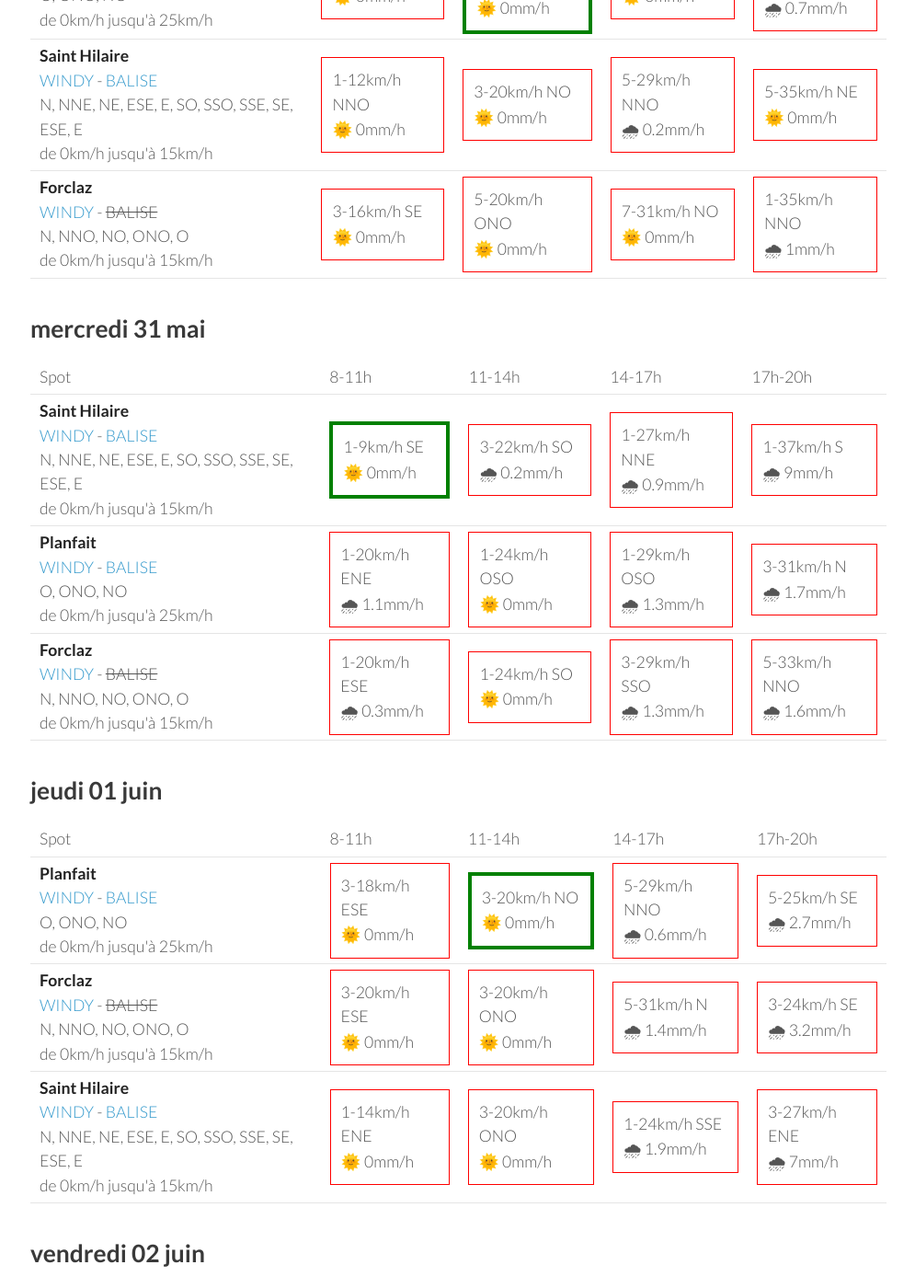
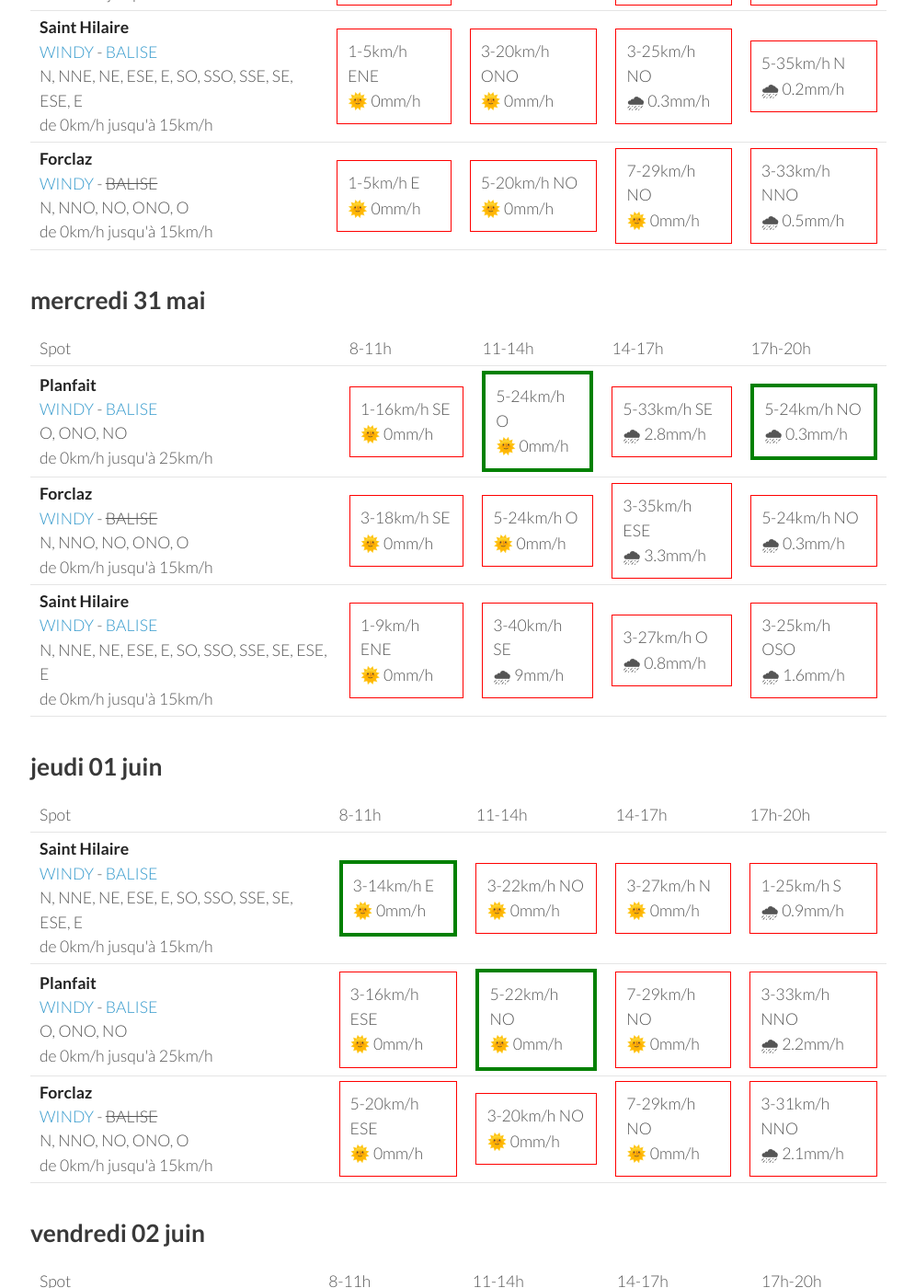
Before and after one commit to parapente-dans-le-nord/parapente-dans-le-nord.github.io, a Jekyll site: the page built from alpes_nord.markdown, in a window 1280 px wide and 1400 px high, scrolled down 1459 px. Shown: the whole window at 92% size, without its empty margins (25-1020 px from the left). Built offline with Jekyll 4.4.1, drawn with Linux system fonts in a browser that asks for light colours; some of the changed text lies outside the part shown.

Commit message:
update index.markdown

```diff
--- a/alpes_nord.markdown
+++ b/alpes_nord.markdown
@@ -25,27 +25,27 @@ page mise à jour le dimanche 28 mai 17:26
         <td><strong>Planfait</strong><br><a href="https://windy.com/45.853/6.223?45.415,6.223,8">WINDY</a> - <span class=""><a href="https://www.openwindmap.org/PP496">BALISE</a> </span><br> <span class="vent-favorable">O, ONO, NO</span><br><span class="force-vent">de 0km/h jusqu'à 25km/h</span> </td>
 
             <td><div class="not-flyable"><p>0-0km/h NA</p><p>🌧️ 0mm/h</p></div></td>
-            <td><div class="flyable"><p>3-9km/h O</p><p>🌞 0mm/h</p></div></td>
-            <td><div class="flyable"><p>5-18km/h O</p><p>🌞 0mm/h</p></div></td>
-            <td><div class="not-flyable"><p>7-27km/h NNO</p><p>🌞 0mm/h</p></div></td>
+            <td><div class="not-flyable"><p>0-0km/h NA</p><p>🌧️ 0mm/h</p></div></td>
+            <td><div class="not-flyable"><p>0-0km/h NA</p><p>🌧️ 0mm/h</p></div></td>
+            <td><div class="not-flyable"><p>5-25km/h NNO</p><p>🌞 0mm/h</p></div></td>
+
+    </tr>
+<tr>
+        <td><strong>Forclaz</strong><br><a href="https://windy.com/45.814/6.247?45.375,6.246,8,m:eVwaglz">WINDY</a> - <span class="no-balise"> BALISE </span><br> <span class="vent-favorable">N, NNO, NO, ONO, O</span><br><span class="force-vent">de 0km/h jusqu'à 15km/h</span> </td>
+
+            <td><div class="not-flyable"><p>0-0km/h NA</p><p>🌧️ 0mm/h</p></div></td>
+            <td><div class="not-flyable"><p>0-0km/h NA</p><p>🌧️ 0mm/h</p></div></td>
+            <td><div class="not-flyable"><p>0-0km/h NA</p><p>🌧️ 0mm/h</p></div></td>
+            <td><div class="not-flyable"><p>5-27km/h ONO</p><p>🌞 0mm/h</p></div></td>
 
     </tr>
 <tr>
         <td><strong>Saint Hilaire</strong><br><a href="https://windy.com/45.307/5.888?45.087,5.889,9,m:eUFagkX">WINDY</a> - <span class=""><a href="http://www.balisemeteo.com/balise.php?idBalise=61">BALISE</a> </span><br> <span class="vent-favorable">N, NNE, NE, ESE, E, SO, SSO, SSE, SE, ESE, E</span><br><span class="force-vent">de 0km/h jusqu'à 15km/h</span> </td>
 
             <td><div class="not-flyable"><p>0-0km/h NA</p><p>🌧️ 0mm/h</p></div></td>
-            <td><div class="flyable"><p>5-14km/h SE</p><p>🌞 0mm/h</p></div></td>
-            <td><div class="not-flyable"><p>3-16km/h E</p><p>🌞 0.4mm/h</p></div></td>
-            <td><div class="not-flyable"><p>5-16km/h NNE</p><p>🌞 0mm/h</p></div></td>
-
-    </tr>
-<tr>
-        <td><strong>Forclaz</strong><br><a href="https://windy.com/45.814/6.247?45.375,6.246,8,m:eVwaglz">WINDY</a> - <span class="no-balise"> BALISE </span><br> <span class="vent-favorable">N, NNO, NO, ONO, O</span><br><span class="force-vent">de 0km/h jusqu'à 15km/h</span> </td>
-
             <td><div class="not-flyable"><p>0-0km/h NA</p><p>🌧️ 0mm/h</p></div></td>
-            <td><div class="flyable"><p>3-9km/h ONO</p><p>🌞 0mm/h</p></div></td>
-            <td><div class="not-flyable"><p>7-18km/h NO</p><p>🌞 0mm/h</p></div></td>
-            <td><div class="not-flyable"><p>7-25km/h NO</p><p>🌞 0mm/h</p></div></td>
+            <td><div class="not-flyable"><p>0-0km/h NA</p><p>🌧️ 0mm/h</p></div></td>
+            <td><div class="not-flyable"><p>1-18km/h S</p><p>🌧 1.5mm/h</p></div></td>
 
     </tr>
 
@@ -65,32 +65,32 @@ page mise à jour le dimanche 28 mai 17:26
       <td>17h-20h</td>
     </tr>
 <tr>
-        <td><strong>Forclaz</strong><br><a href="https://windy.com/45.814/6.247?45.375,6.246,8,m:eVwaglz">WINDY</a> - <span class="no-balise"> BALISE </span><br> <span class="vent-favorable">N, NNO, NO, ONO, O</span><br><span class="force-vent">de 0km/h jusqu'à 15km/h</span> </td>
+        <td><strong>Planfait</strong><br><a href="https://windy.com/45.853/6.223?45.415,6.223,8">WINDY</a> - <span class=""><a href="https://www.openwindmap.org/PP496">BALISE</a> </span><br> <span class="vent-favorable">O, ONO, NO</span><br><span class="force-vent">de 0km/h jusqu'à 25km/h</span> </td>
 
-            <td><div class="not-flyable"><p>1-3km/h ENE</p><p>🌞 0mm/h</p></div></td>
-            <td><div class="flyable"><p>3-12km/h ONO</p><p>🌞 0mm/h</p></div></td>
-            <td><div class="not-flyable"><p>3-16km/h NNO</p><p>🌧 1.4mm/h</p></div></td>
-            <td><div class="not-flyable"><p>9-22km/h NO</p><p>🌧 0.9mm/h</p></div></td>
+            <td><div class="not-flyable"><p>1-1km/h ENE</p><p>🌞 0mm/h</p></div></td>
+            <td><div class="not-flyable"><p>3-11km/h OSO</p><p>🌞 0mm/h</p></div></td>
+            <td><div class="flyable"><p>5-18km/h O</p><p>🌞 0mm/h</p></div></td>
+            <td><div class="flyable"><p>9-25km/h NO</p><p>🌞 0mm/h</p></div></td>
 
 
     </tr>
 <tr>
         <td><strong>Saint Hilaire</strong><br><a href="https://windy.com/45.307/5.888?45.087,5.889,9,m:eUFagkX">WINDY</a> - <span class=""><a href="http://www.balisemeteo.com/balise.php?idBalise=61">BALISE</a> </span><br> <span class="vent-favorable">N, NNE, NE, ESE, E, SO, SSO, SSE, SE, ESE, E</span><br><span class="force-vent">de 0km/h jusqu'à 15km/h</span> </td>
 
-            <td><div class="not-flyable"><p>1-5km/h ENE</p><p>🌞 0mm/h</p></div></td>
-            <td><div class="not-flyable"><p>5-16km/h ESE</p><p>🌞 0mm/h</p></div></td>
-            <td><div class="not-flyable"><p>11-22km/h E</p><p>🌞 0mm/h</p></div></td>
-            <td><div class="flyable"><p>3-14km/h SE</p><p>🌞 0mm/h</p></div></td>
+            <td><div class="flyable"><p>1-3km/h E</p><p>🌞 0mm/h</p></div></td>
+            <td><div class="flyable"><p>5-12km/h ESE</p><p>🌞 0mm/h</p></div></td>
+            <td><div class="not-flyable"><p>7-20km/h E</p><p>🌞 0mm/h</p></div></td>
+            <td><div class="not-flyable"><p>3-16km/h ENE</p><p>🌞 0mm/h</p></div></td>
 
 
     </tr>
 <tr>
-        <td><strong>Planfait</strong><br><a href="https://windy.com/45.853/6.223?45.415,6.223,8">WINDY</a> - <span class=""><a href="https://www.openwindmap.org/PP496">BALISE</a> </span><br> <span class="vent-favorable">O, ONO, NO</span><br><span class="force-vent">de 0km/h jusqu'à 25km/h</span> </td>
+        <td><strong>Forclaz</strong><br><a href="https://windy.com/45.814/6.247?45.375,6.246,8,m:eVwaglz">WINDY</a> - <span class="no-balise"> BALISE </span><br> <span class="vent-favorable">N, NNO, NO, ONO, O</span><br><span class="force-vent">de 0km/h jusqu'à 15km/h</span> </td>
 
-            <td><div class="not-flyable"><p>1-3km/h ESE</p><p>🌞 0mm/h</p></div></td>
-            <td><div class="not-flyable"><p>3-11km/h OSO</p><p>🌞 0mm/h</p></div></td>
-            <td><div class="not-flyable"><p>5-18km/h OSO</p><p>🌞 0mm/h</p></div></td>
-            <td><div class="not-flyable"><p>11-29km/h N</p><p>🌞 0mm/h</p></div></td>
+            <td><div class="not-flyable"><p>3-3km/h ENE</p><p>🌞 0mm/h</p></div></td>
+            <td><div class="flyable"><p>3-11km/h ONO</p><p>🌞 0mm/h</p></div></td>
+            <td><div class="not-flyable"><p>5-20km/h N</p><p>🌧 0.3mm/h</p></div></td>
+            <td><div class="not-flyable"><p>5-22km/h ONO</p><p>🌧 1mm/h</p></div></td>
 
 
     </tr>
@@ -113,30 +113,30 @@ page mise à jour le dimanche 28 mai 17:26
 <tr>
         <td><strong>Planfait</strong><br><a href="https://windy.com/45.853/6.223?45.415,6.223,8">WINDY</a> - <span class=""><a href="https://www.openwindmap.org/PP496">BALISE</a> </span><br> <span class="vent-favorable">O, ONO, NO</span><br><span class="force-vent">de 0km/h jusqu'à 25km/h</span> </td>
 
-            <td><div class="not-flyable"><p>1-14km/h SE</p><p>🌞 0mm/h</p></div></td>
-            <td><div class="flyable"><p>5-22km/h ONO</p><p>🌞 0mm/h</p></div></td>
-            <td><div class="not-flyable"><p>7-31km/h NO</p><p>🌞 0mm/h</p></div></td>
-            <td><div class="not-flyable"><p>3-33km/h NNO</p><p>🌧 0.7mm/h</p></div></td>
+            <td><div class="not-flyable"><p>1-3km/h NNE</p><p>🌞 0mm/h</p></div></td>
+            <td><div class="flyable"><p>5-22km/h NO</p><p>🌞 0mm/h</p></div></td>
+            <td><div class="not-flyable"><p>7-29km/h NO</p><p>🌞 0mm/h</p></div></td>
+            <td><div class="not-flyable"><p>5-33km/h NNO</p><p>🌧 0.3mm/h</p></div></td>
 
 
     </tr>
 <tr>
         <td><strong>Saint Hilaire</strong><br><a href="https://windy.com/45.307/5.888?45.087,5.889,9,m:eUFagkX">WINDY</a> - <span class=""><a href="http://www.balisemeteo.com/balise.php?idBalise=61">BALISE</a> </span><br> <span class="vent-favorable">N, NNE, NE, ESE, E, SO, SSO, SSE, SE, ESE, E</span><br><span class="force-vent">de 0km/h jusqu'à 15km/h</span> </td>
 
-            <td><div class="not-flyable"><p>1-12km/h NNO</p><p>🌞 0mm/h</p></div></td>
-            <td><div class="not-flyable"><p>3-20km/h NO</p><p>🌞 0mm/h</p></div></td>
-            <td><div class="not-flyable"><p>5-29km/h NNO</p><p>🌧 0.2mm/h</p></div></td>
-            <td><div class="not-flyable"><p>5-35km/h NE</p><p>🌞 0mm/h</p></div></td>
+            <td><div class="not-flyable"><p>1-5km/h ENE</p><p>🌞 0mm/h</p></div></td>
+            <td><div class="not-flyable"><p>3-20km/h ONO</p><p>🌞 0mm/h</p></div></td>
+            <td><div class="not-flyable"><p>3-25km/h NO</p><p>🌧 0.3mm/h</p></div></td>
+            <td><div class="not-flyable"><p>5-35km/h N</p><p>🌧 0.2mm/h</p></div></td>
 
 
     </tr>
 <tr>
         <td><strong>Forclaz</strong><br><a href="https://windy.com/45.814/6.247?45.375,6.246,8,m:eVwaglz">WINDY</a> - <span class="no-balise"> BALISE </span><br> <span class="vent-favorable">N, NNO, NO, ONO, O</span><br><span class="force-vent">de 0km/h jusqu'à 15km/h</span> </td>
 
-            <td><div class="not-flyable"><p>3-16km/h SE</p><p>🌞 0mm/h</p></div></td>
-            <td><div class="not-flyable"><p>5-20km/h ONO</p><p>🌞 0mm/h</p></div></td>
-            <td><div class="not-flyable"><p>7-31km/h NO</p><p>🌞 0mm/h</p></div></td>
-            <td><div class="not-flyable"><p>1-35km/h NNO</p><p>🌧 1mm/h</p></div></td>
+            <td><div class="not-flyable"><p>1-5km/h E</p><p>🌞 0mm/h</p></div></td>
+            <td><div class="not-flyable"><p>5-20km/h NO</p><p>🌞 0mm/h</p></div></td>
+            <td><div class="not-flyable"><p>7-29km/h NO</p><p>🌞 0mm/h</p></div></td>
+            <td><div class="not-flyable"><p>3-33km/h NNO</p><p>🌧 0.5mm/h</p></div></td>
 
 
     </tr>
@@ -157,32 +157,32 @@ page mise à jour le dimanche 28 mai 17:26
       <td>17h-20h</td>
     </tr>
 <tr>
-        <td><strong>Saint Hilaire</strong><br><a href="https://windy.com/45.307/5.888?45.087,5.889,9,m:eUFagkX">WINDY</a> - <span class=""><a href="http://www.balisemeteo.com/balise.php?idBalise=61">BALISE</a> </span><br> <span class="vent-favorable">N, NNE, NE, ESE, E, SO, SSO, SSE, SE, ESE, E</span><br><span class="force-vent">de 0km/h jusqu'à 15km/h</span> </td>
-
-            <td><div class="flyable"><p>1-9km/h SE</p><p>🌞 0mm/h</p></div></td>
-            <td><div class="not-flyable"><p>3-22km/h SO</p><p>🌧 0.2mm/h</p></div></td>
-            <td><div class="not-flyable"><p>1-27km/h NNE</p><p>🌧 0.9mm/h</p></div></td>
-            <td><div class="not-flyable"><p>1-37km/h S</p><p>🌧 9mm/h</p></div></td>
-
-
-    </tr>
-<tr>
         <td><strong>Planfait</strong><br><a href="https://windy.com/45.853/6.223?45.415,6.223,8">WINDY</a> - <span class=""><a href="https://www.openwindmap.org/PP496">BALISE</a> </span><br> <span class="vent-favorable">O, ONO, NO</span><br><span class="force-vent">de 0km/h jusqu'à 25km/h</span> </td>
 
-            <td><div class="not-flyable"><p>1-20km/h ENE</p><p>🌧 1.1mm/h</p></div></td>
-            <td><div class="not-flyable"><p>1-24km/h OSO</p><p>🌞 0mm/h</p></div></td>
-            <td><div class="not-flyable"><p>1-29km/h OSO</p><p>🌧 1.3mm/h</p></div></td>
-            <td><div class="not-flyable"><p>3-31km/h N</p><p>🌧 1.7mm/h</p></div></td>
+            <td><div class="not-flyable"><p>1-16km/h SE</p><p>🌞 0mm/h</p></div></td>
+            <td><div class="flyable"><p>5-24km/h O</p><p>🌞 0mm/h</p></div></td>
+            <td><div class="not-flyable"><p>5-33km/h SE</p><p>🌧 2.8mm/h</p></div></td>
+            <td><div class="flyable"><p>5-24km/h NO</p><p>🌧 0.3mm/h</p></div></td>
 
 
     </tr>
 <tr>
         <td><strong>Forclaz</strong><br><a href="https://windy.com/45.814/6.247?45.375,6.246,8,m:eVwaglz">WINDY</a> - <span class="no-balise"> BALISE </span><br> <span class="vent-favorable">N, NNO, NO, ONO, O</span><br><span class="force-vent">de 0km/h jusqu'à 15km/h</span> </td>
 
-            <td><div class="not-flyable"><p>1-20km/h ESE</p><p>🌧 0.3mm/h</p></div></td>
-            <td><div class="not-flyable"><p>1-24km/h SO</p><p>🌞 0mm/h</p></div></td>
-            <td><div class="not-flyable"><p>3-29km/h SSO</p><p>🌧 1.3mm/h</p></div></td>
-            <td><div class="not-flyable"><p>5-33km/h NNO</p><p>🌧 1.6mm/h</p></div></td>
+            <td><div class="not-flyable"><p>3-18km/h SE</p><p>🌞 0mm/h</p></div></td>
+            <td><div class="not-flyable"><p>5-24km/h O</p><p>🌞 0mm/h</p></div></td>
+            <td><div class="not-flyable"><p>3-35km/h ESE</p><p>🌧 3.3mm/h</p></div></td>
+            <td><div class="not-flyable"><p>5-24km/h NO</p><p>🌧 0.3mm/h</p></div></td>
+
+
+    </tr>
+<tr>
+        <td><strong>Saint Hilaire</strong><br><a href="https://windy.com/45.307/5.888?45.087,5.889,9,m:eUFagkX">WINDY</a> - <span class=""><a href="http://www.balisemeteo.com/balise.php?idBalise=61">BALISE</a> </span><br> <span class="vent-favorable">N, NNE, NE, ESE, E, SO, SSO, SSE, SE, ESE, E</span><br><span class="force-vent">de 0km/h jusqu'à 15km/h</span> </td>
+
+            <td><div class="not-flyable"><p>1-9km/h ENE</p><p>🌞 0mm/h</p></div></td>
+            <td><div class="not-flyable"><p>3-40km/h SE</p><p>🌧 9mm/h</p></div></td>
+            <td><div class="not-flyable"><p>3-27km/h O</p><p>🌧 0.8mm/h</p></div></td>
+            <td><div class="not-flyable"><p>3-25km/h OSO</p><p>🌧 1.6mm/h</p></div></td>
 
 
     </tr>
@@ -203,32 +203,32 @@ page mise à jour le dimanche 28 mai 17:26
       <td>17h-20h</td>
     </tr>
 <tr>
+        <td><strong>Saint Hilaire</strong><br><a href="https://windy.com/45.307/5.888?45.087,5.889,9,m:eUFagkX">WINDY</a> - <span class=""><a href="http://www.balisemeteo.com/balise.php?idBalise=61">BALISE</a> </span><br> <span class="vent-favorable">N, NNE, NE, ESE, E, SO, SSO, SSE, SE, ESE, E</span><br><span class="force-vent">de 0km/h jusqu'à 15km/h</span> </td>
+
+            <td><div class="flyable"><p>3-14km/h E</p><p>🌞 0mm/h</p></div></td>
+            <td><div class="not-flyable"><p>3-22km/h NO</p><p>🌞 0mm/h</p></div></td>
+            <td><div class="not-flyable"><p>3-27km/h N</p><p>🌞 0mm/h</p></div></td>
+            <td><div class="not-flyable"><p>1-25km/h S</p><p>🌧 0.9mm/h</p></div></td>
+
+
+    </tr>
+<tr>
         <td><strong>Planfait</strong><br><a href="https://windy.com/45.853/6.223?45.415,6.223,8">WINDY</a> - <span class=""><a href="https://www.openwindmap.org/PP496">BALISE</a> </span><br> <span class="vent-favorable">O, ONO, NO</span><br><span class="force-vent">de 0km/h jusqu'à 25km/h</span> </td>
 
-            <td><div class="not-flyable"><p>3-18km/h ESE</p><p>🌞 0mm/h</p></div></td>
-            <td><div class="flyable"><p>3-20km/h NO</p><p>🌞 0mm/h</p></div></td>
-            <td><div class="not-flyable"><p>5-29km/h NNO</p><p>🌧 0.6mm/h</p></div></td>
-            <td><div class="not-flyable"><p>5-25km/h SE</p><p>🌧 2.7mm/h</p></div></td>
+            <td><div class="not-flyable"><p>3-16km/h ESE</p><p>🌞 0mm/h</p></div></td>
+            <td><div class="flyable"><p>5-22km/h NO</p><p>🌞 0mm/h</p></div></td>
+            <td><div class="not-flyable"><p>7-29km/h NO</p><p>🌞 0mm/h</p></div></td>
+            <td><div class="not-flyable"><p>3-33km/h NNO</p><p>🌧 2.2mm/h</p></div></td>
 
 
     </tr>
 <tr>
         <td><strong>Forclaz</strong><br><a href="https://windy.com/45.814/6.247?45.375,6.246,8,m:eVwaglz">WINDY</a> - <span class="no-balise"> BALISE </span><br> <span class="vent-favorable">N, NNO, NO, ONO, O</span><br><span class="force-vent">de 0km/h jusqu'à 15km/h</span> </td>
 
-            <td><div class="not-flyable"><p>3-20km/h ESE</p><p>🌞 0mm/h</p></div></td>
-            <td><div class="not-flyable"><p>3-20km/h ONO</p><p>🌞 0mm/h</p></div></td>
-            <td><div class="not-flyable"><p>5-31km/h N</p><p>🌧 1.4mm/h</p></div></td>
-            <td><div class="not-flyable"><p>3-24km/h SE</p><p>🌧 3.2mm/h</p></div></td>
-
-
-    </tr>
-<tr>
-        <td><strong>Saint Hilaire</strong><br><a href="https://windy.com/45.307/5.888?45.087,5.889,9,m:eUFagkX">WINDY</a> - <span class=""><a href="http://www.balisemeteo.com/balise.php?idBalise=61">BALISE</a> </span><br> <span class="vent-favorable">N, NNE, NE, ESE, E, SO, SSO, SSE, SE, ESE, E</span><br><span class="force-vent">de 0km/h jusqu'à 15km/h</span> </td>
-
-            <td><div class="not-flyable"><p>1-14km/h ENE</p><p>🌞 0mm/h</p></div></td>
-            <td><div class="not-flyable"><p>3-20km/h ONO</p><p>🌞 0mm/h</p></div></td>
-            <td><div class="not-flyable"><p>1-24km/h SSE</p><p>🌧 1.9mm/h</p></div></td>
-            <td><div class="not-flyable"><p>3-27km/h ENE</p><p>🌧 7mm/h</p></div></td>
+            <td><div class="not-flyable"><p>5-20km/h ESE</p><p>🌞 0mm/h</p></div></td>
+            <td><div class="not-flyable"><p>3-20km/h NO</p><p>🌞 0mm/h</p></div></td>
+            <td><div class="not-flyable"><p>7-29km/h NO</p><p>🌞 0mm/h</p></div></td>
+            <td><div class="not-flyable"><p>3-31km/h NNO</p><p>🌧 2.1mm/h</p></div></td>
 
 
     </tr>
@@ -252,19 +252,19 @@ page mise à jour le dimanche 28 mai 17:26
         <td><strong>Planfait</strong><br><a href="https://windy.com/45.853/6.223?45.415,6.223,8">WINDY</a> - <span class=""><a href="https://www.openwindmap.org/PP496">BALISE</a> </span><br> <span class="vent-favorable">O, ONO, NO</span><br><span class="force-vent">de 0km/h jusqu'à 25km/h</span> </td>
 
             <td><div class="not-flyable"><p>3-14km/h SE</p><p>🌞 0mm/h</p></div></td>
-            <td><div class="flyable"><p>5-20km/h ONO</p><p>🌞 0mm/h</p></div></td>
-            <td><div class="flyable"><p>5-25km/h ONO</p><p>🌧 0.4mm/h</p></div></td>
-            <td><div class="not-flyable"><p>1-33km/h S</p><p>🌧 0.8mm/h</p></div></td>
+            <td><div class="flyable"><p>5-22km/h NO</p><p>🌞 0mm/h</p></div></td>
+            <td><div class="not-flyable"><p>3-27km/h NO</p><p>🌧 0.5mm/h</p></div></td>
+            <td><div class="not-flyable"><p>3-27km/h SSE</p><p>🌧 2.6mm/h</p></div></td>
 
 
     </tr>
 <tr>
         <td><strong>Saint Hilaire</strong><br><a href="https://windy.com/45.307/5.888?45.087,5.889,9,m:eUFagkX">WINDY</a> - <span class=""><a href="http://www.balisemeteo.com/balise.php?idBalise=61">BALISE</a> </span><br> <span class="vent-favorable">N, NNE, NE, ESE, E, SO, SSO, SSE, SE, ESE, E</span><br><span class="force-vent">de 0km/h jusqu'à 15km/h</span> </td>
 
-            <td><div class="not-flyable"><p>1-12km/h NO</p><p>🌞 0mm/h</p></div></td>
+            <td><div class="not-flyable"><p>1-12km/h ONO</p><p>🌞 0mm/h</p></div></td>
             <td><div class="not-flyable"><p>3-20km/h NO</p><p>🌞 0mm/h</p></div></td>
-            <td><div class="not-flyable"><p>5-29km/h ONO</p><p>🌧 0.3mm/h</p></div></td>
-            <td><div class="not-flyable"><p>5-31km/h ESE</p><p>🌧 11mm/h</p></div></td>
+            <td><div class="not-flyable"><p>3-25km/h NNO</p><p>🌧 0.4mm/h</p></div></td>
+            <td><div class="not-flyable"><p>1-27km/h N</p><p>🌧 2.2mm/h</p></div></td>
 
 
     </tr>
@@ -272,9 +272,9 @@ page mise à jour le dimanche 28 mai 17:26
         <td><strong>Forclaz</strong><br><a href="https://windy.com/45.814/6.247?45.375,6.246,8,m:eVwaglz">WINDY</a> - <span class="no-balise"> BALISE </span><br> <span class="vent-favorable">N, NNO, NO, ONO, O</span><br><span class="force-vent">de 0km/h jusqu'à 15km/h</span> </td>
 
             <td><div class="not-flyable"><p>3-16km/h ESE</p><p>🌞 0mm/h</p></div></td>
-            <td><div class="not-flyable"><p>3-18km/h ONO</p><p>🌞 0mm/h</p></div></td>
-            <td><div class="not-flyable"><p>7-27km/h ONO</p><p>🌧 0.3mm/h</p></div></td>
-            <td><div class="not-flyable"><p>3-35km/h S</p><p>🌧 1.1mm/h</p></div></td>
+            <td><div class="not-flyable"><p>5-20km/h ONO</p><p>🌞 0mm/h</p></div></td>
+            <td><div class="not-flyable"><p>3-27km/h ONO</p><p>🌧 0.7mm/h</p></div></td>
+            <td><div class="not-flyable"><p>3-27km/h SSE</p><p>🌧 2.3mm/h</p></div></td>
 
 
     </tr>
```
Also changed, not shown: other parts of alpes_nord.markdown (+1 -1 lines).
